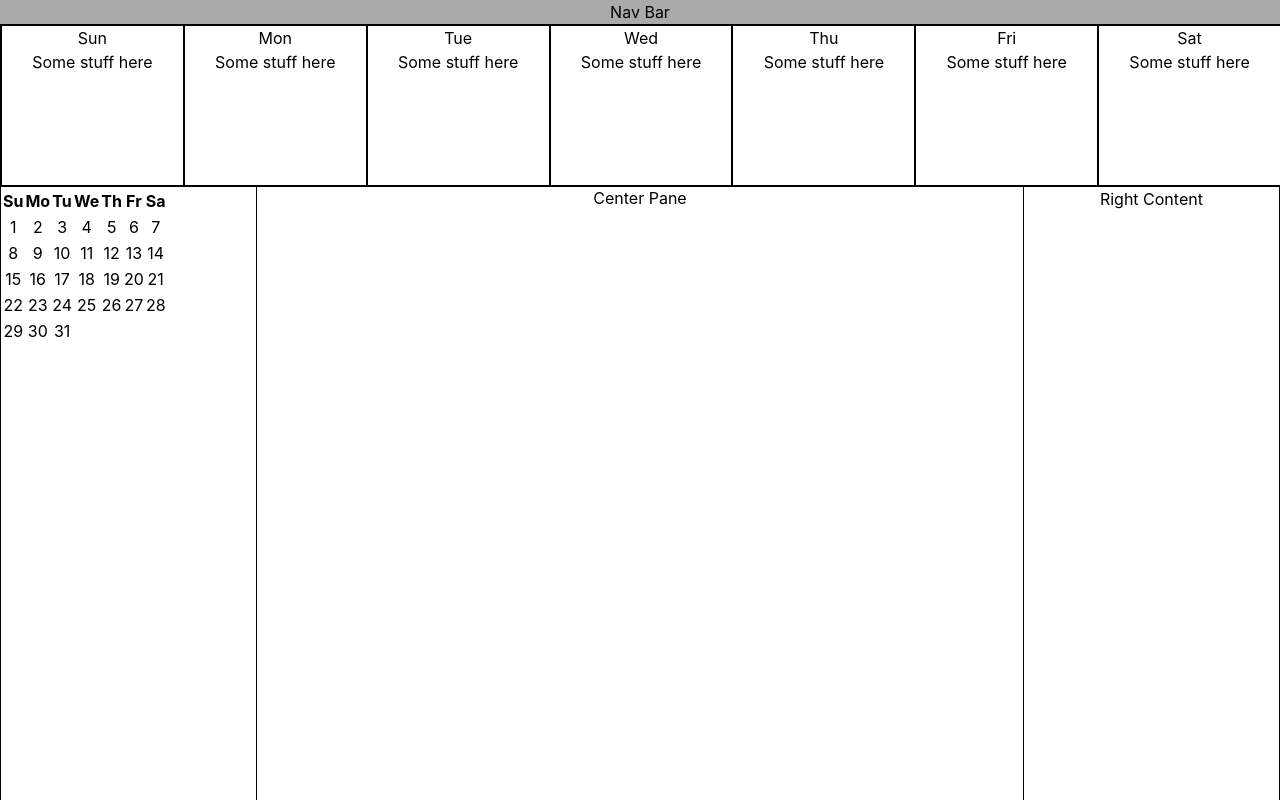
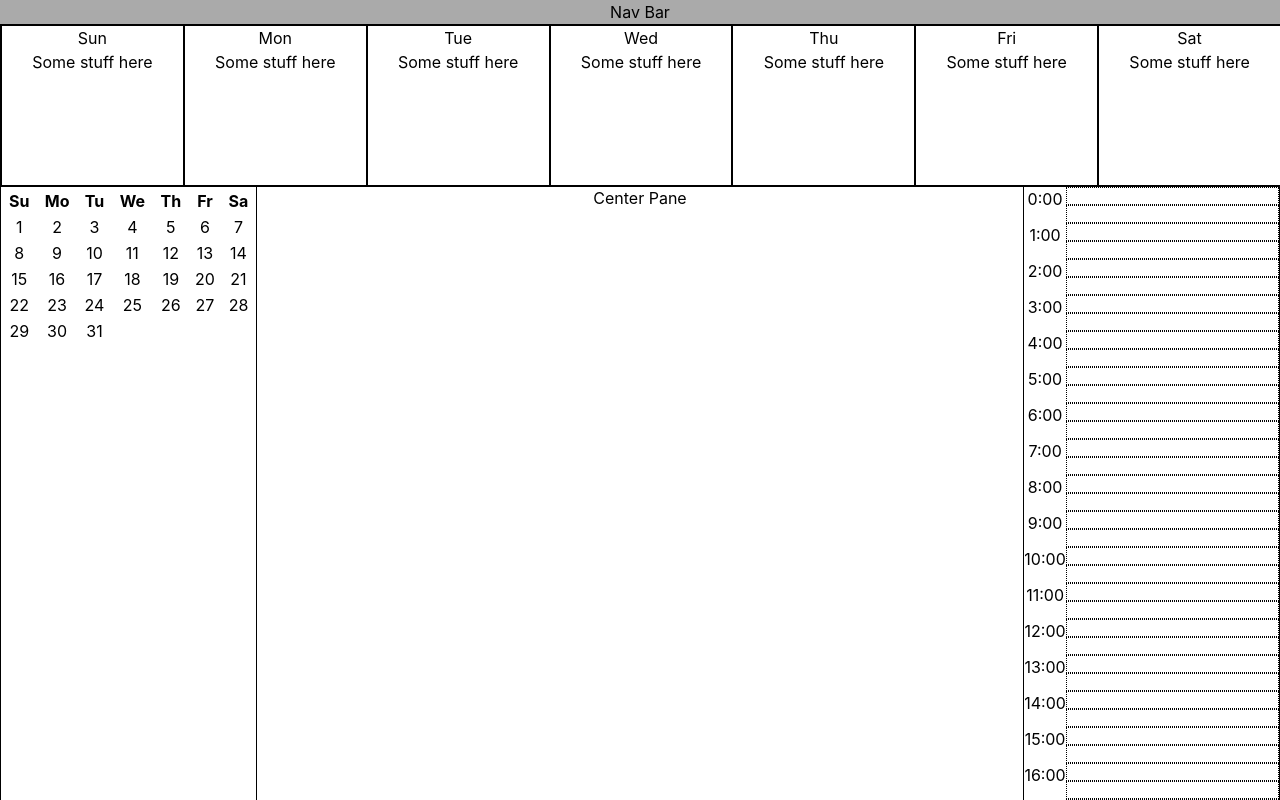
Before and after one commit to conorpbrady/entente, a React (Vite) app in the folder entente/react_frontend/: page / in a window 1280 px wide. Shown: the top 800 px of the page. Built offline with nearby package versions, Linux system fonts and the light colour scheme.

Commit message:
add basic daily calendar view to right pane

```diff
--- /dev/null
+++ b/entente/react_frontend/src/Components/DailyView.css
@@ -0,0 +1,14 @@
+.hour-card {
+  display: grid;
+  grid-template-rows: 1fr 1fr;
+  grid-template-columns: 1fr 5fr;
+}
+
+.hour-head {
+  grid-row: 1 / span 2;
+}
+
+.hour-body {
+  border: 1px dotted black;
+  min-height: 1rem;
+}
--- /dev/null
+++ b/entente/react_frontend/src/Components/DailyView.tsx
@@ -0,0 +1,25 @@
+import React from 'react'
+import './DailyView.css'
+
+
+export default function DailyView() {
+  return (
+    <div className={"daily-view"}>
+    {[...Array(24).keys()].map((hour) => <HourEntry hour={hour} />)}
+    </div>
+  );
+};
+
+function HourEntry({ hour }: { hour: number }): React.JSX.Element {
+  return (
+    <div className={"hour-card"}>
+    <div className={"hour-head"}>
+    <span>{`${hour}:00`}</span>
+    </div>
+    <div className={"hour-body"}>
+    </div>
+    <div className={"hour-body"}>
+    </div>
+    </div>
+  );
+};
--- a/entente/react_frontend/src/Components/MonthlyCalendar.css
+++ b/entente/react_frontend/src/Components/MonthlyCalendar.css
@@ -0,0 +1,3 @@
+.monthly-calendar {
+  width: 100%;
+}
--- a/entente/react_frontend/src/Components/RightPane.tsx
+++ b/entente/react_frontend/src/Components/RightPane.tsx
@@ -1,10 +1,11 @@
 import React from 'react';
 import './LeftPane.css';
+import DailyView from './DailyView';
 
 export default function RightPane() {
   return (
     <div className={"right-pane"}>
-      <p>Right Content</p>
+    <DailyView />
       </div>
   );
 };
```
